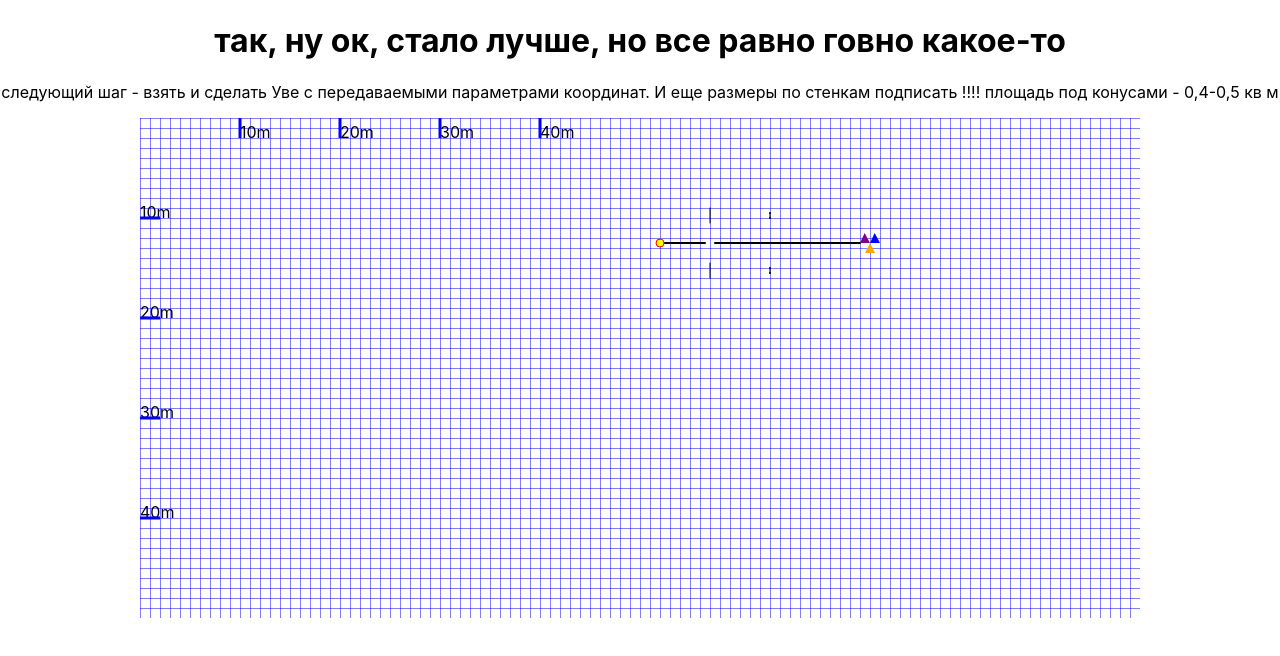
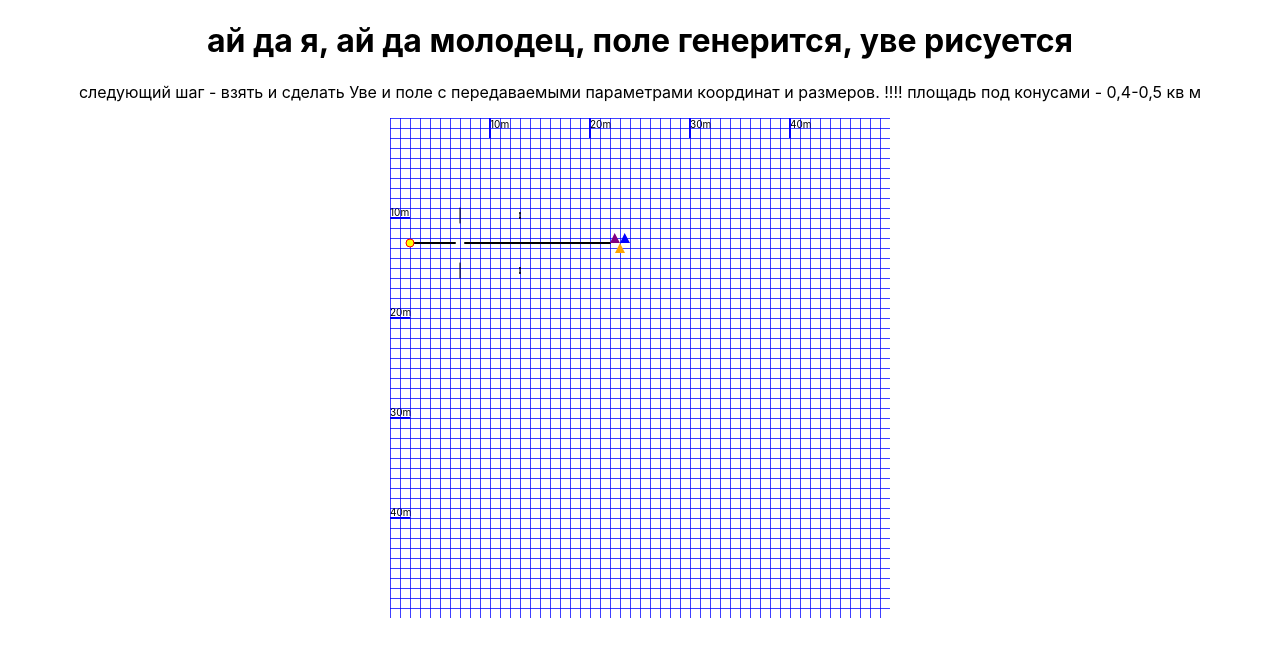
Before and after one commit to EvgeniaRogotneva/obedience, a React (Create React App) app: page / in a window 1280 px wide. Shown: the top 656 px of the page. Built offline with nearby package versions, Linux system fonts and the light colour scheme.

Commit message:
change meters style

```diff
--- a/src/App.js
+++ b/src/App.js
@@ -1,17 +1,14 @@
 import "./App.css";
 import Field from "./field/Field";
-import Uve from "./svg_exercise/Uve";
 function App() {
   return (
     <div className="App">
-      <h1>так, ну ок, стало лучше, но все равно говно какое-то</h1>
+      <h1>ай да я, ай да молодец, поле генерится, уве рисуется</h1>
       <p>
-        следующий шаг - взять и сделать Уве с передаваемыми параметрами
-        координат. И еще размеры по стенкам подписать !!!! площадь под конусами
-        - 0,4-0,5 кв м
+        следующий шаг - взять и сделать Уве и поле с передаваемыми параметрами
+        координат и размеров. !!!! площадь под конусами - 0,4-0,5 кв м
       </p>
       <Field x={50} y={50} />
-      <Uve />
     </div>
   );
 }
--- a/src/field/AddMeters.js
+++ b/src/field/AddMeters.js
@@ -18,7 +18,8 @@ const AddText = ({ lenght, isWidth }) => {
           {console.log(`meter ${meter}, isWidth ${isWidth}`)}
           <text
             x={isWidth ? meter * 10 : "0 "}
-            y={isWidth ? "20" : meter * 10}
+            y={isWidth ? "10" : meter * 10 - 2}
+            fontSize={10}
             key={() => {
               let key = isWidth ? `${meter}x` : `${meter}y`;
               console.log(key);
@@ -27,12 +28,12 @@ const AddText = ({ lenght, isWidth }) => {
             {meter}m
           </text>
           <line
-            x1={isWidth ? meter * 10 : "0 "}
+            x1={isWidth ? meter * 10 : "0"}
             x2={isWidth ? meter * 10 : "20 "}
             y1={isWidth ? "0" : meter * 10}
             y2={isWidth ? "20" : meter * 10}
             stroke="blue"
-            strokeWidth="3"
+            strokeWidth="2"
           />
         </>
       ))}
--- a/src/field/Field.js
+++ b/src/field/Field.js
@@ -1,3 +1,4 @@
+import Uve from "../svg_exercise/Uve";
 import AddText from "./AddMeters";
 const Field = ({ x, y }) => {
   const fieldWidth = x * 10;
@@ -25,6 +26,7 @@ const Field = ({ x, y }) => {
       />
       <AddText lenght={x} isWidth={true} />
       <AddText lenght={y} isWidth={false} />
+      <Uve />
     </svg>
   );
 };
```
